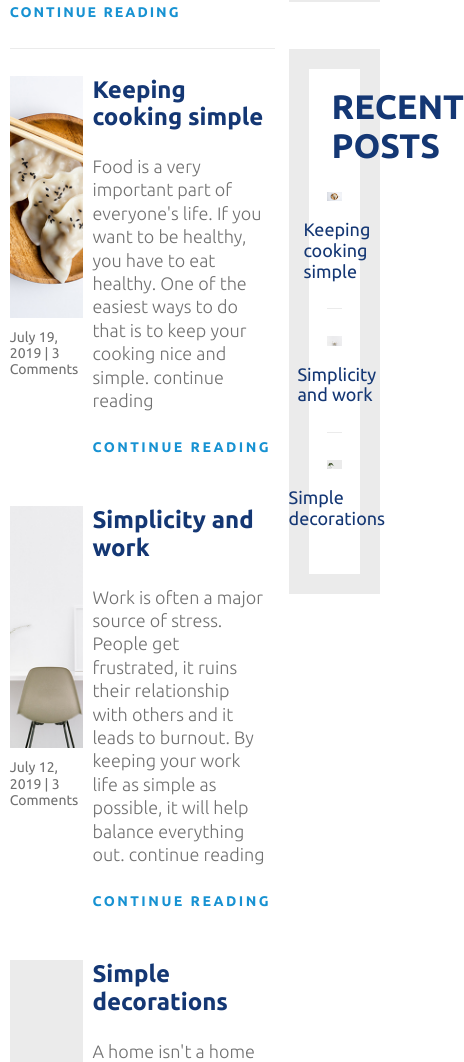
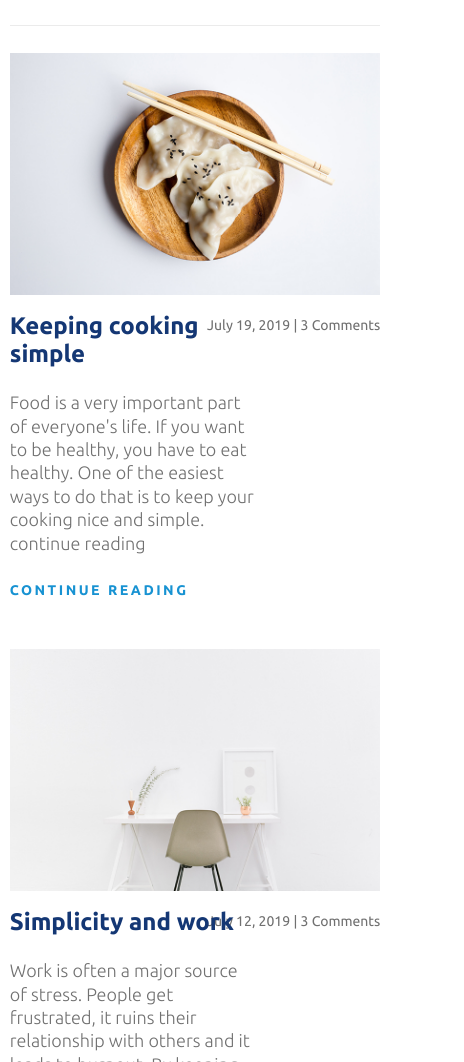
Before and after one commit to JunaidKhanEU/Living-Simple-Life-CSS, a plain HTML site: page index.html in a window 390 px wide. Shown: the part 938-2000 px from the top of the page, 464 px wide, since content can reach past the window. Drawn offline with Linux system fonts and the light colour scheme.

Commit message:
mobile done home page

```diff
--- a/css/styles.css
+++ b/css/styles.css
@@ -320,7 +320,55 @@ footer p{
 /* footer ends          */
 
 /* media query for mobile devices */
-@media screen and (max-width:715px){
+
+@media screen and (max-width:1000px){
+    /* content start */
+    .content-container{
+        flex-direction: column;
+        justify-content: center;
+        align-items: center;
+    }
+
+    aside{
+        width: 100%;
+        max-width: 100%;
+
+    }
+    main{
+        width: 100%;
+    }
+    aside .about-me img{
+        max-width: 428px;
+        max-height: 133px;
+
+    }
+    aside .recent-post img{
+        max-width: 100%;
+        max-height: 150px;
+        object-position: center;
+        object-fit: cover;
+    }
+    aside .recent-post{
+        align-items: flex-start;
+    }
+    .article{
+        flex-direction: column;
+    }
+    .article .image-container{
+        width: 100%;
+    }
+    .article .image-container img{
+        margin-bottom: 1.2em;
+    }
+    .article .image-container p{
+        text-align: right;
+        margin-bottom: -1.5em;
+    }
+    /* content ends */
+
+}
+
+@media screen and (max-width:800px){
     /* layout  start */
     header nav {
         flex-direction: column;
@@ -346,4 +394,13 @@ footer p{
         margin-bottom: 2.5325rem;
     }
     /* layout ends */
+
+    /* content start*/
+    aside .recent-post img{
+        max-width: 26.25rem;
+        max-height: 5.4375rem;
+        object-position: center;
+        object-fit: cover;
+    }
+    /* content ends*/
 }
```
